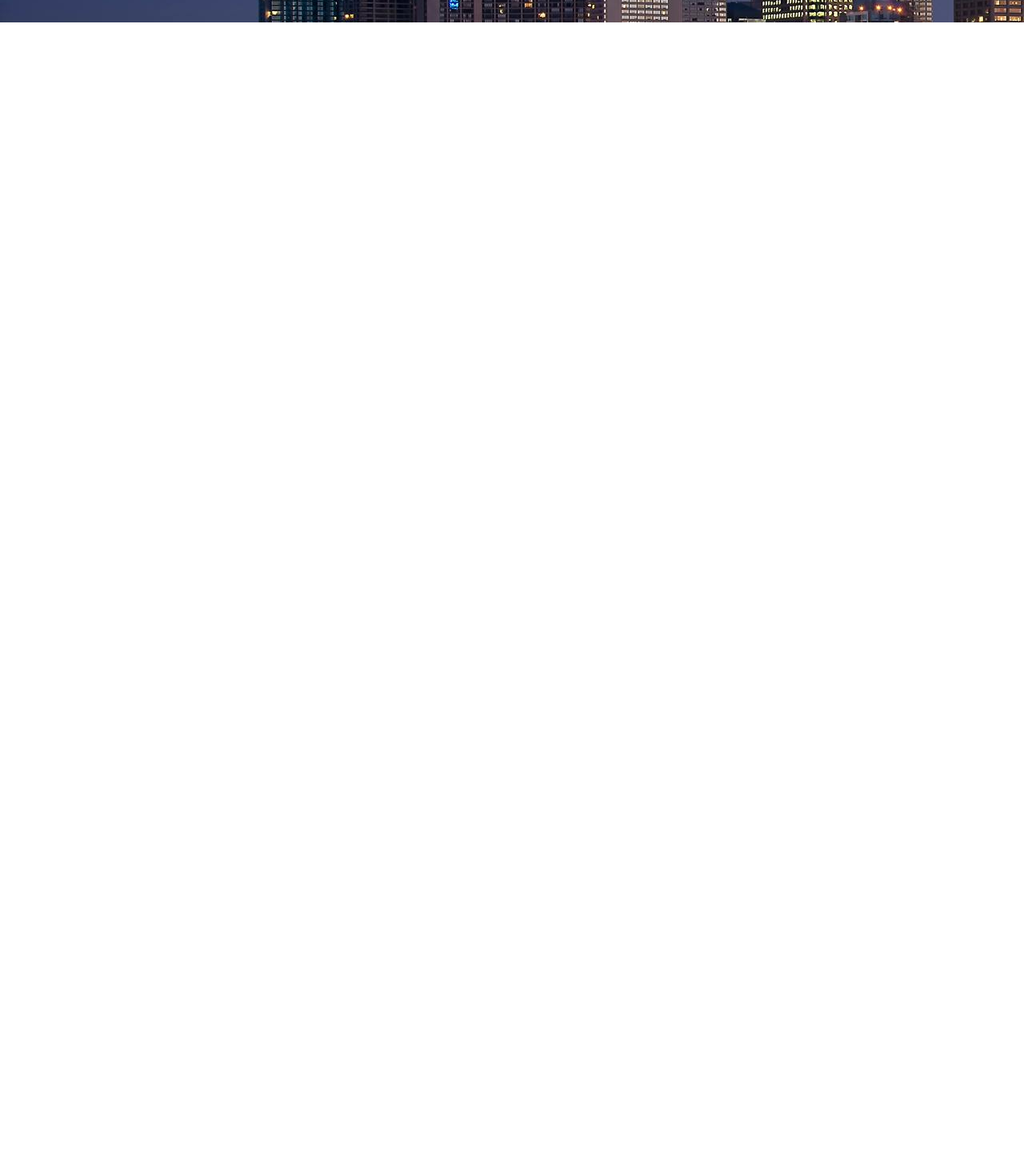
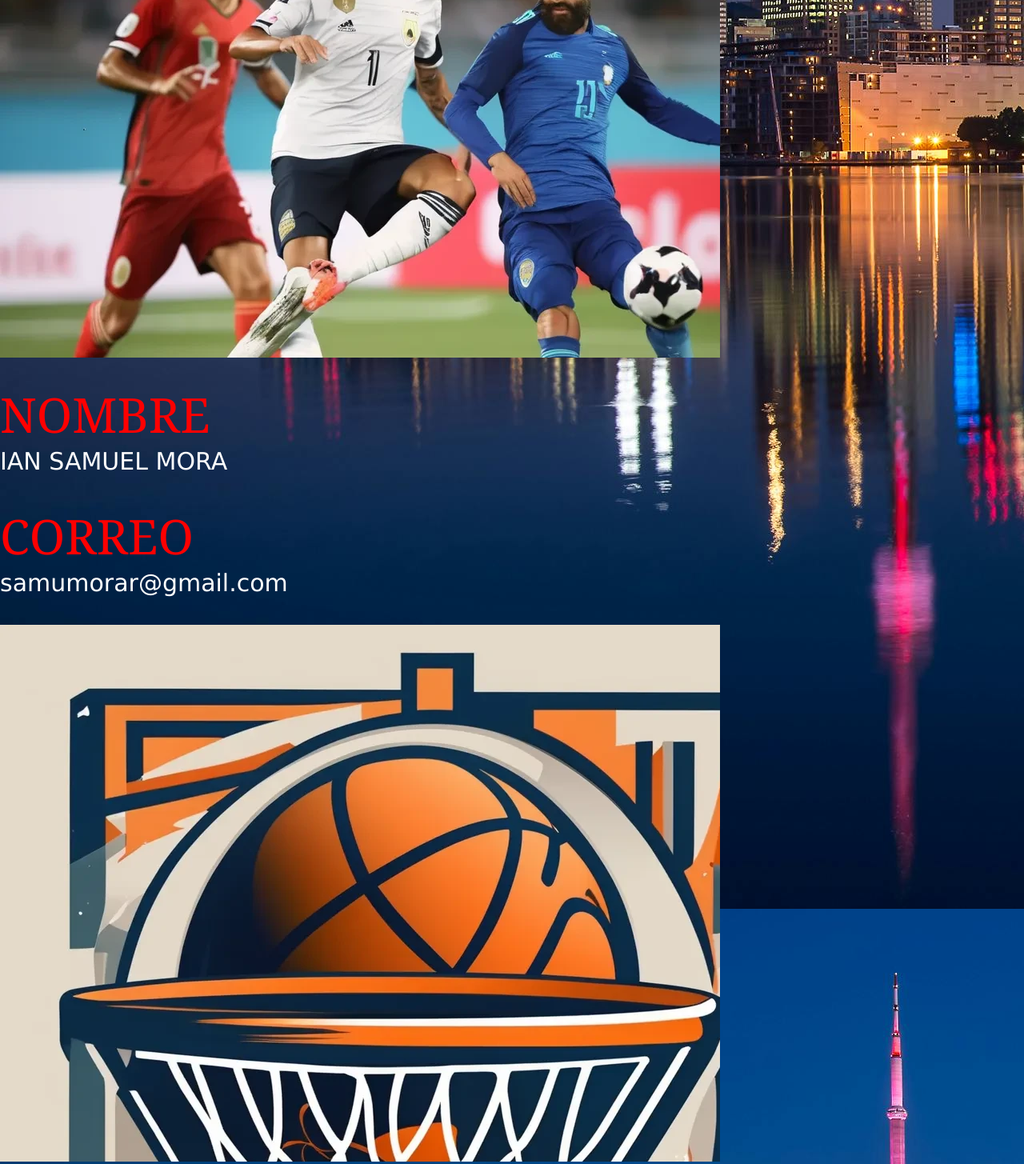
Before and after one commit to joseph4serna/pagina-web-2024, a plain HTML site: page contacto.html in a window 1280 px wide. Shown: the part 772-2227 px from the top of the page at 80% size. Before the commit the page ends 800 px from the top, so only its background shows below. Drawn offline with Linux system fonts and the light colour scheme.

Commit message:
actualizacion 8 15-09-2024

```diff
--- a/contacto.html
+++ b/contacto.html
@@ -78,9 +78,28 @@
     <div  class="titulo">CONTACTO</div><br>
 JOSEPH SERNA NOREÑA
 <br><br>
+ <div  class="titulo">CORREO: </div>
+josephsernan@idem.edu.co
+<br><br>
+<div class="futbol"></div>
+<br><br><br><br><br><br><br><br><br><br><br><br><br><br><br><br><br><br><br><br><br><br>
+<div  class="titulo"> NOMBRE</div>
 IAN SAMUEL MORA
 <br><br>
+<div  class="titulo"> CORREO</div>
+
+samumorar@gmail.com
+<br><br>
+<div class="bas"></div>
+<br><br><br><br><br><br><br><br><br><br><br><br><br><br><br><br><br><br><br><br><br>
+<div  class="titulo">NOMBRE</div>
 SANTIAGO ATEORTUA QUINTANA
+<br><br>
+<div  class="titulo"> CORREO</div>
+santiagoatehortua013@gmail.com
+<br><br>
+<div  class="aje"></div>
+
 </div>
 
 
--- a/estilos.css
+++ b/estilos.css
@@ -132,3 +132,21 @@ display: flex;
     background-repeat: no-repeat;
     float: right
 }
+.futbol{ height: 740px;
+    width:  900px;
+    background-image: url("futbol.webp");
+    background-repeat: no-repeat;
+    float: right
+}
+.bas{ height: 671px;
+    width:  900px;
+    background-image: url("basquet.webp");
+    background-repeat: no-repeat;
+    float: right
+}
+.aje{ height: 600px;
+    width:  900px;
+    background-image: url("aje.png");
+    background-repeat: no-repeat;
+    float: right
+}
```
Also changed, not shown: aje.png (added), basquet.webp (added), futbol.webp (added).
